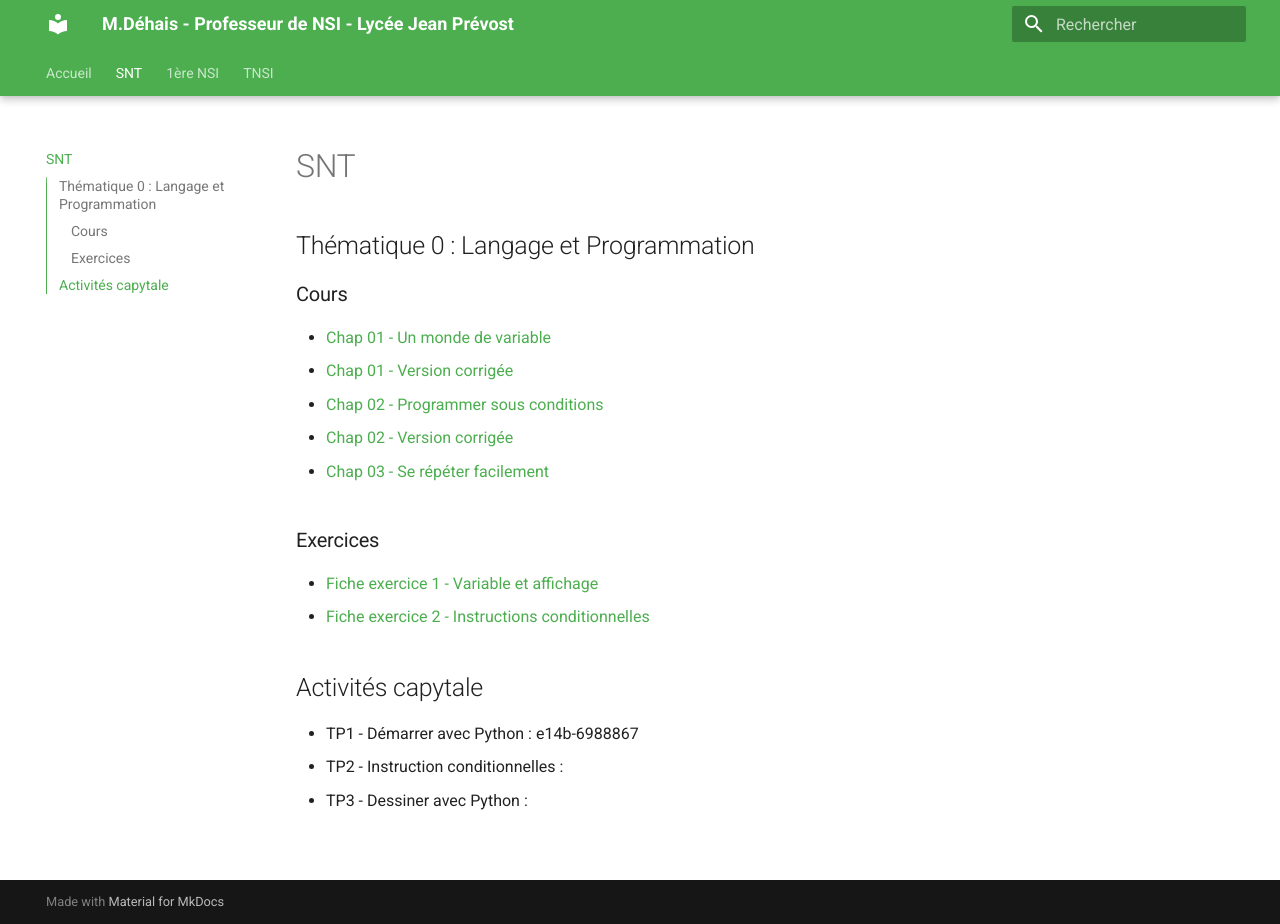
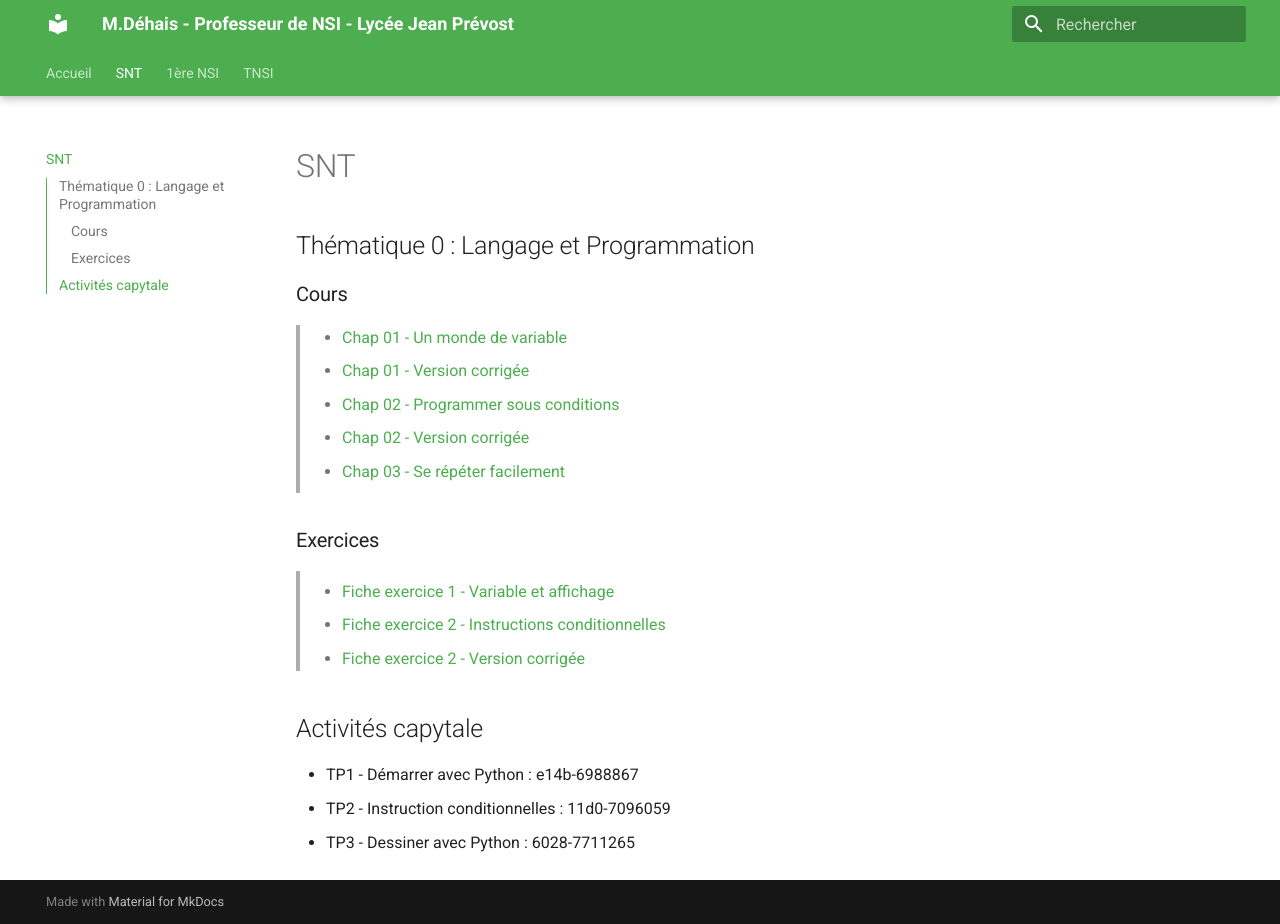
Before and after one commit to DehaisM/nsi-public, an MkDocs documentation site: the page built from docs-public/SNT/index.md, in a window 1280 px wide and 924 px high. Built offline with MkDocs 1.6.1 and Material for MkDocs 9.7.7, drawn with Linux system fonts in a browser that asks for light colours.

Commit message:
correction exo 2

```diff
--- a/docs-public/SNT/index.md
+++ b/docs-public/SNT/index.md
@@ -1,21 +1,22 @@
 ## Thématique 0 : Langage et Programmation
 
 ### Cours
-- [Chap 01 - Un monde de variable](Cours/T0C1.pdf)
-- [Chap 01 - Version corrigée ](Cours/T0C1C.pdf)
+>- [Chap 01 - Un monde de variable](Cours/T0C1.pdf)
+>- [Chap 01 - Version corrigée ](Cours/T0C1C.pdf)
 
 
-- [Chap 02 - Programmer sous conditions](Cours/T0C2.pdf)
-- [Chap 02 - Version corrigée](Cours/T0C2C.pdf)
+>- [Chap 02 - Programmer sous conditions](Cours/T0C2.pdf)
+>- [Chap 02 - Version corrigée](Cours/T0C2C.pdf)
 
-- [Chap 03 - Se répéter facilement](Cours/T0C3.pdf)
+>- [Chap 03 - Se répéter facilement](Cours/T0C3.pdf)
 ### Exercices
 
-- [Fiche exercice 1 - Variable et affichage](Exercices/fiche-exo1.pdf)
-- [Fiche exercice 2 - Instructions conditionnelles](Exercices/fiche-exo2.pdf)
+>- [Fiche exercice 1 - Variable et affichage](Exercices/fiche-exo1.pdf)
 
+>- [Fiche exercice 2 - Instructions conditionnelles](Exercices/fiche-exo2.pdf)
+>- [Fiche exercice 2 - Version corrigée](Exercices/fiche-exo2.pdf)
 ## Activités capytale
 
 - TP1 - Démarrer avec Python : e14b-6988867
-- TP2 - Instruction conditionnelles :
-- TP3 - Dessiner avec Python :
+- TP2 - Instruction conditionnelles : 11d0-7096059
+- TP3 - Dessiner avec Python : 6028-7711265
```
Also changed, not shown: 5 other files.
